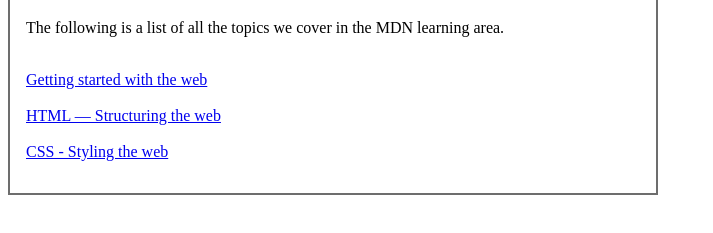
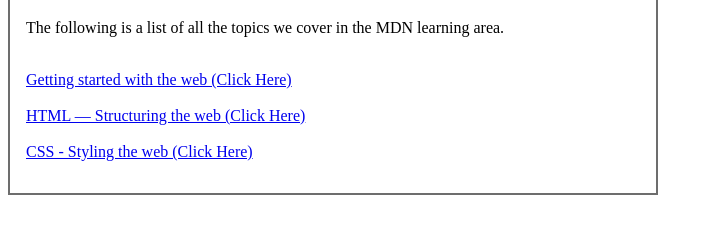
Before and after one commit to Av0011/2nd_React_assign, a plain HTML site: page index.html in a window 1280 px wide. Shown: the part 103-336 px from the top of the page, without its empty margins (0-713 px from the left). Drawn offline with nearby package versions, Linux system fonts and the light colour scheme.

Commit message:
2nd Commit

```diff
--- a/index.html
+++ b/index.html
@@ -40,15 +40,15 @@
       intro: "The following is a list of all the topics we cover in the MDN learning area.",
       sections: [
         {
-          title: "Getting started with the web",
+          title: "Getting started with the web (Click Here) ",
           content: "Provides a practical introduction to web development for complete beginners."
         },
         {
-          title: "HTML — Structuring the web",
+          title: "HTML — Structuring the web (Click Here)",
           content: "HTML is the language that we use to structure the different parts of our content and define what their meaning or purpose is. This topic teaches HTML in detail."
         },
         {
-          title: "CSS - Styling the web",
+          title: "CSS - Styling the web (Click Here)",
           content: "CSS is the language that we use to control our web content's style and layout, as well as adding behavior like animation. This topic provides comprehensive coverage of CSS."
         }
       ]
```
